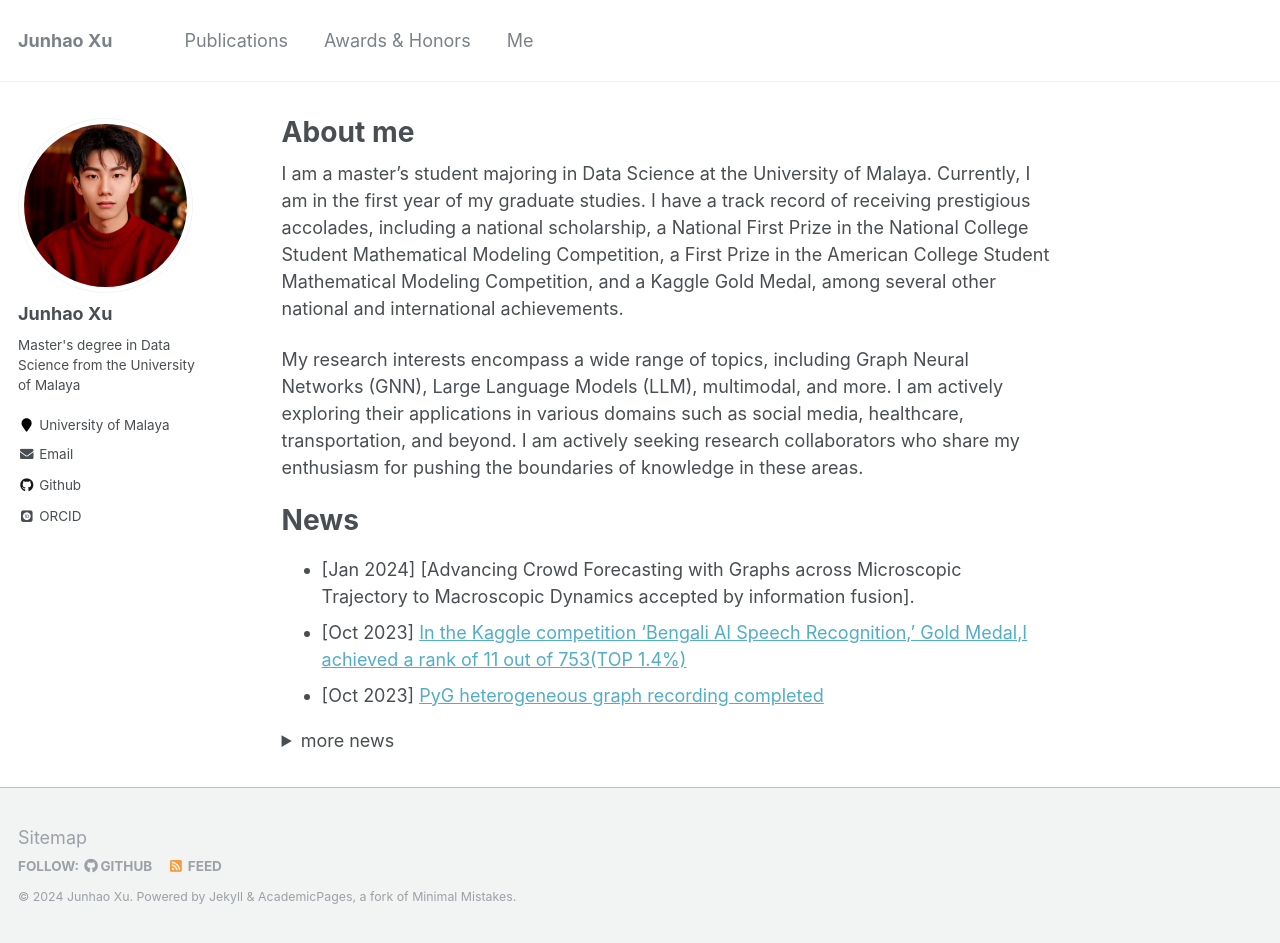
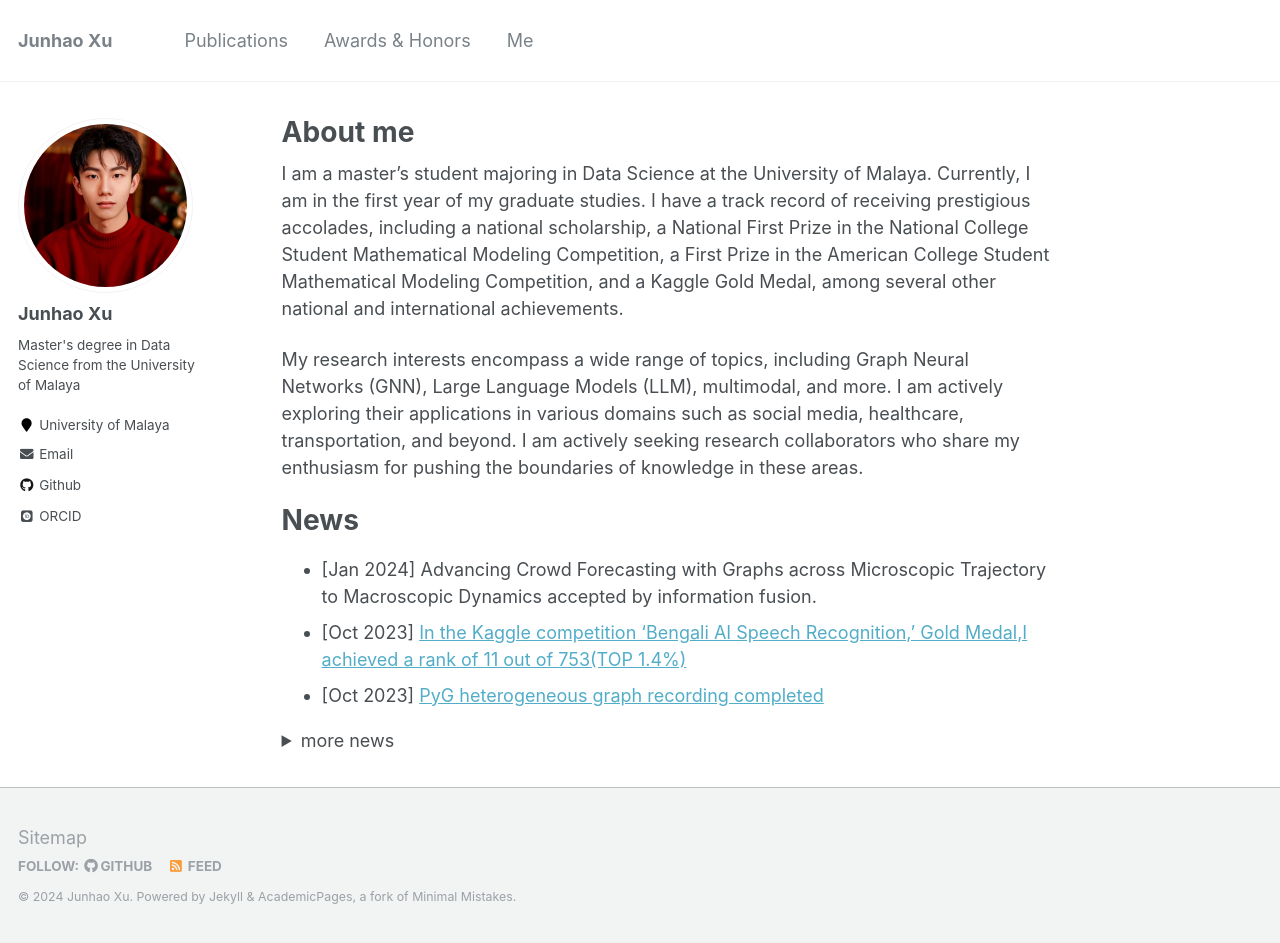
Before and after one commit to Junhao6666/Junhao6666.github.io, a Jekyll site: the page built from _pages/about.md, in a window 1280 px wide and 943 px high. Built offline with Jekyll 4.4.1, drawn with Linux system fonts in a browser that asks for light colours; some web fonts are replaced.

```diff
--- a/_pages/about.md
+++ b/_pages/about.md
@@ -14,7 +14,7 @@ My research interests encompass a wide range of topics, including Graph Neural N
 
 News
 ======
-* [Jan 2024] [Advancing Crowd Forecasting with Graphs across Microscopic Trajectory to Macroscopic Dynamics accepted by information fusion].
+* [Jan 2024] Advancing Crowd Forecasting with Graphs across Microscopic Trajectory to Macroscopic Dynamics accepted by information fusion.
 * [Oct 2023] [In the Kaggle competition 'Bengali AI Speech Recognition,' Gold Medal,I achieved a rank of 11 out of 753(TOP 1.4%)](https://www.kaggle.com/competitions/bengaliai-speech)
 * [Oct 2023] [PyG heterogeneous graph recording completed](https://www.bilibili.com/video/BV1vz4y1j7eC/?spm_id_from=333.999.0.0&vd_source=4d252ee3a2cef99640bf78da96185b64)
 
```
